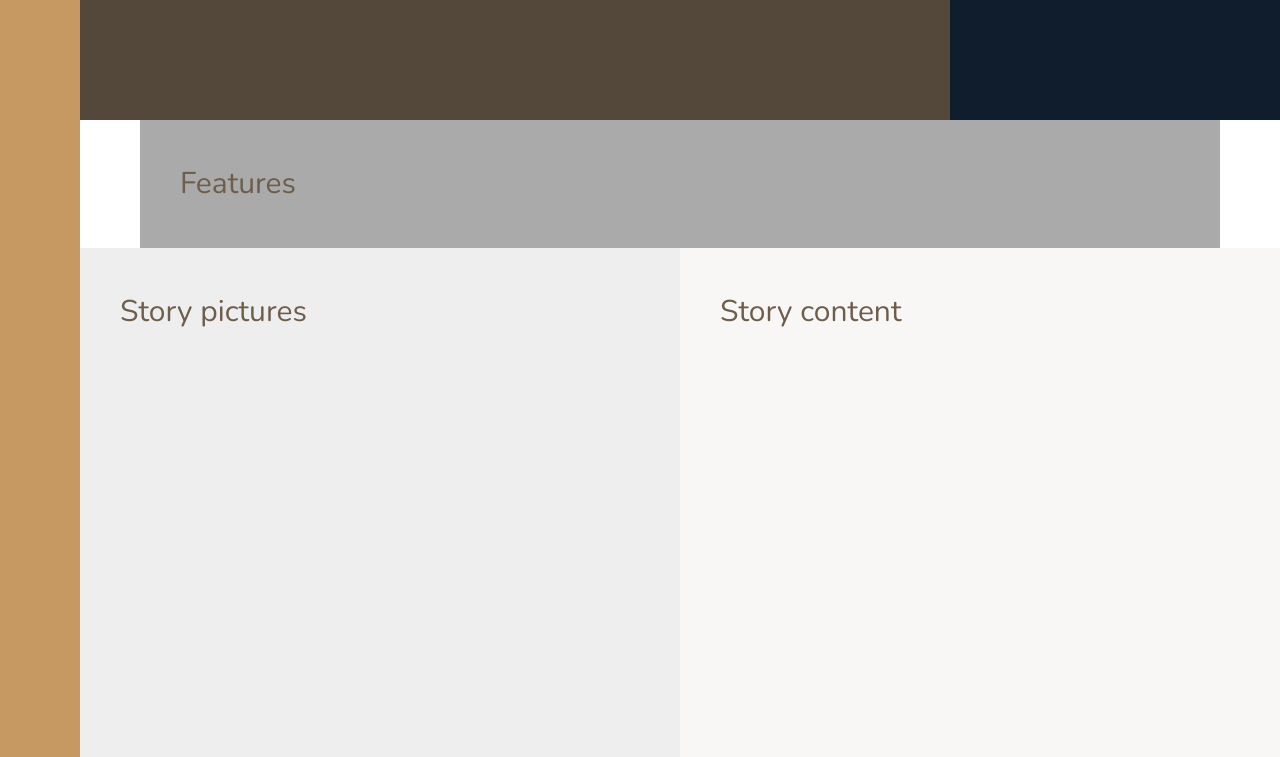
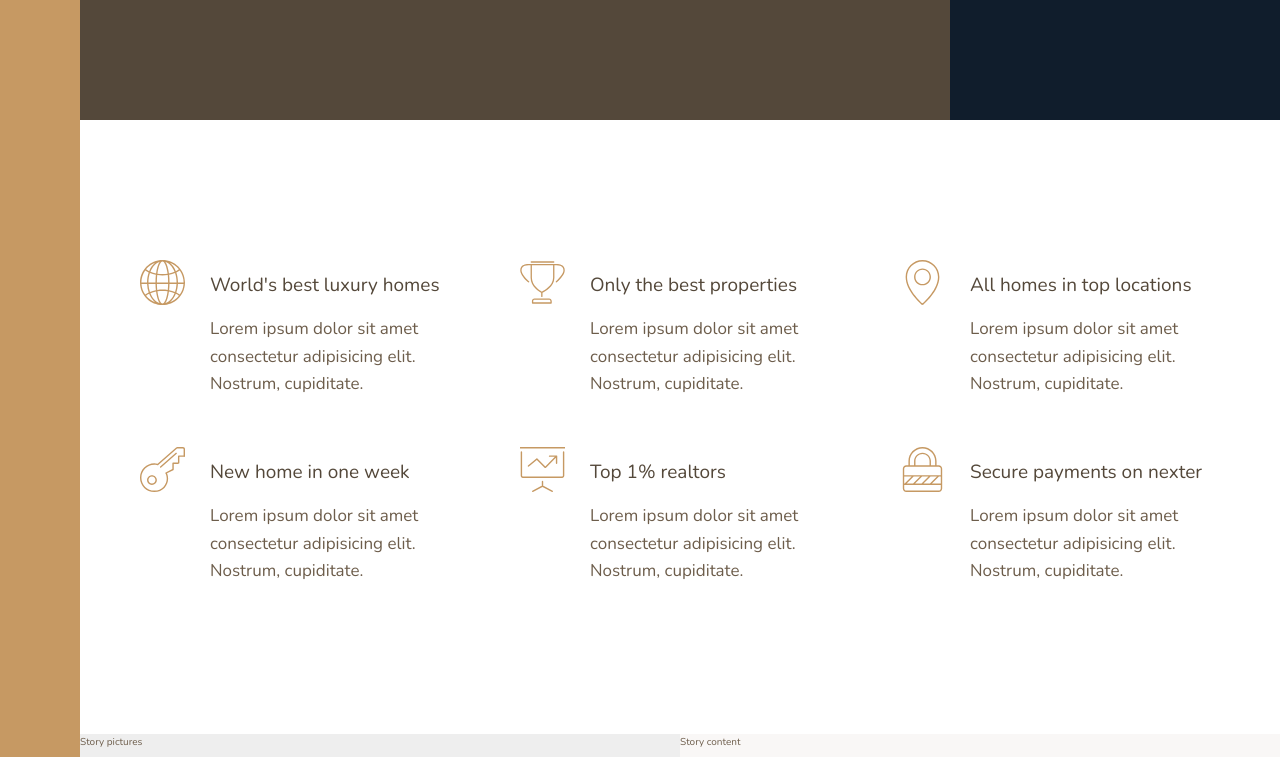
Before and after one commit to inanutshell86/nexter, a website: page index.html in a window 1280 px wide. Shown: the part 520-1277 px from the top of the page. Drawn offline with nearby package versions, Linux system fonts and the light colour scheme.

Commit message:
Completed the Features section.

```diff
--- a/index.html
+++ b/index.html
@@ -23,7 +23,60 @@
   </div>
 
   <section class="features">
-    Features
+    <div class="feature">
+      <svg class="feature__icon">
+        <use xlink:href="img/sprite.svg#icon-global"></use>
+      </svg>
+      <h4 class="heading-4 heading-4--dark">World's best luxury homes</h4>
+      <p class="feature__text">
+        Lorem ipsum dolor sit amet consectetur adipisicing elit. Nostrum, cupiditate.
+      </p>
+    </div>
+    <div class="feature">
+      <svg class="feature__icon">
+        <use xlink:href="img/sprite.svg#icon-trophy"></use>
+      </svg>
+      <h4 class="heading-4 heading-4--dark">Only the best properties</h4>
+      <p class="feature__text">
+        Lorem ipsum dolor sit amet consectetur adipisicing elit. Nostrum, cupiditate.
+      </p>
+    </div>
+    <div class="feature">
+      <svg class="feature__icon">
+        <use xlink:href="img/sprite.svg#icon-map-pin"></use>
+      </svg>
+      <h4 class="heading-4 heading-4--dark">All homes in top locations</h4>
+      <p class="feature__text">
+        Lorem ipsum dolor sit amet consectetur adipisicing elit. Nostrum, cupiditate.
+      </p>
+    </div>
+    <div class="feature">
+      <svg class="feature__icon">
+        <use xlink:href="img/sprite.svg#icon-key"></use>
+      </svg>
+      <h4 class="heading-4 heading-4--dark">New home in one week</h4>
+      <p class="feature__text">
+        Lorem ipsum dolor sit amet consectetur adipisicing elit. Nostrum, cupiditate.
+      </p>
+    </div>
+    <div class="feature">
+      <svg class="feature__icon">
+        <use xlink:href="img/sprite.svg#icon-presentation"></use>
+      </svg>
+      <h4 class="heading-4 heading-4--dark">Top 1% realtors</h4>
+      <p class="feature__text">
+        Lorem ipsum dolor sit amet consectetur adipisicing elit. Nostrum, cupiditate.
+      </p>
+    </div>
+    <div class="feature">
+      <svg class="feature__icon">
+        <use xlink:href="img/sprite.svg#icon-lock"></use>
+      </svg>
+      <h4 class="heading-4 heading-4--dark">Secure payments on nexter</h4>
+      <p class="feature__text">
+        Lorem ipsum dolor sit amet consectetur adipisicing elit. Nostrum, cupiditate.
+      </p>
+    </div>
   </section>
 
   <div class="story__pictures">
--- a/sass/_base.scss
+++ b/sass/_base.scss
@@ -38,9 +38,4 @@ body {
   display: grid;
   grid-template-rows: 80vh min-content 40vw repeat(3, min-content);
   grid-template-columns: [sidebar-start] 8rem [sidebar-end full-start] minmax(6rem, 1fr) [center-start] repeat(8, [col-start] minmax(min-content, 14rem) [col-end]) [center-end] minmax(6rem, 1fr) [full-end];
-
-  & > * {
-    padding: 40px;
-    font-size: 3rem;
-  }
 }
--- a/sass/_features.scss
+++ b/sass/_features.scss
@@ -1,4 +1,26 @@
 .features {
+  display: grid;
+  margin: 15rem 0;
+  grid-template-columns: repeat(auto-fit, minmax(25rem, 1fr));
+  grid-gap: 6rem;
   grid-column: center-start / center-end;
-  background-color: $color-grey-light-2;
+  align-items: start;
 }
+
+.feature {
+  display: grid;
+  grid-template-columns: min-content 1fr;
+  grid-row-gap: 1.5rem;
+  grid-column-gap: 2.5rem;
+
+  &__icon {
+    width: 4.5rem;
+    height: 4.5rem;
+    fill: $color-primary;
+    grid-row: 1 / span 2;
+    transform: translateY(-1rem);
+  }
+  &__text {
+    font-size: 1.7rem;
+  }
+}
--- a/sass/_typography.scss
+++ b/sass/_typography.scss
@@ -0,0 +1,29 @@
+%heading {
+  font-weight: 400;
+  flex-flow: $font-display;
+}
+
+.heading-1 {
+  @extend %heading;
+}
+
+.heading-2 {
+  @extend %heading;
+}
+
+.heading-3 {
+  @extend %heading;
+}
+
+.heading-4 {
+  @extend %heading;
+  font-size: 1.9rem;
+
+  &--light {
+    color: $color-grey-light-1;
+  }
+
+  &--dark {
+    color: $color-grey-dark-1;
+  }
+}
```
Also changed, not shown: css/style.comp.css.
